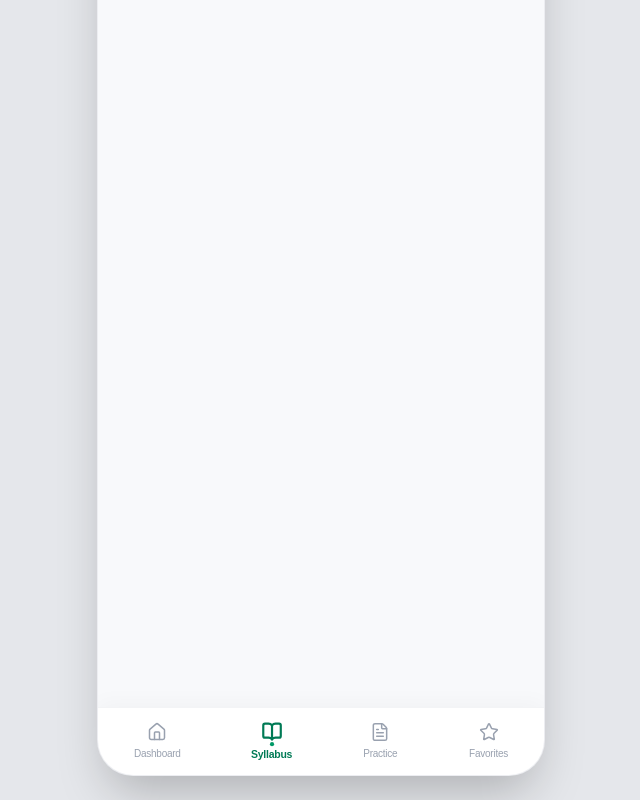
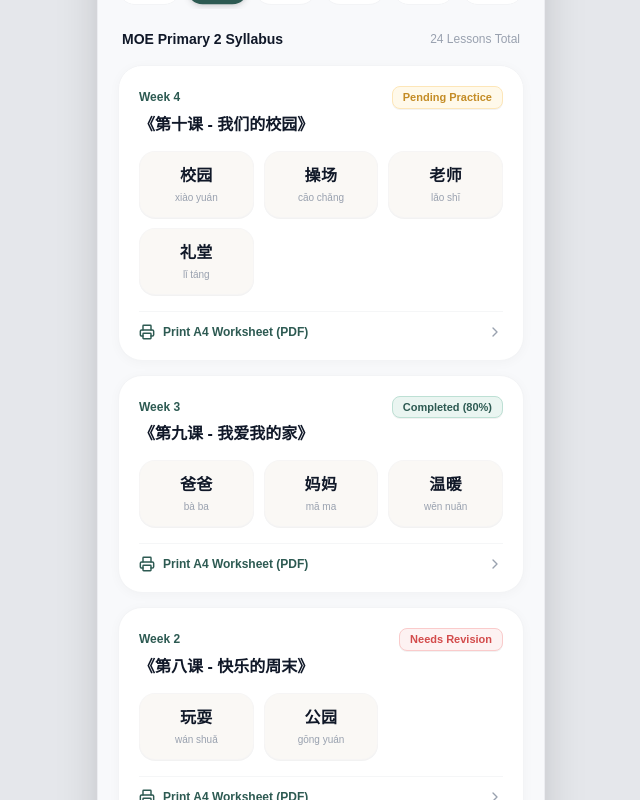
Before and after one commit to UdeanZZ/ai-powered-chinese-handwriting-grading-app, a Next.js app: page / in a window 1280 px wide. Both pictures are taken after a click on the button "Syllabus". Shown: the part 128-928 px from the top of the page, without its empty margins (319-959 px from the left). Built offline with nearby package versions, Linux system fonts and the light colour scheme.

Commit message:
screen 2 layouting
- added screen 2 (syllabus)
- integrate syllabus to main app

```diff
--- a/app/page.tsx
+++ b/app/page.tsx
@@ -4,6 +4,7 @@ import React, { useState } from "react";
 import TopHeader from "@/components/TopHeader";
 import BottomNav, { NavTab } from "@/components/BottomNav";
 import Dashboard from "@/components/Dashboard";
+import Syllabus from "@/components/Syllabus";
 
 export default function Home() {
   const [activeTab, setActiveTab] = useState<NavTab>("dashboard");
@@ -28,7 +29,7 @@ export default function Home() {
             <Dashboard onScanClick={handleScanClick} />
           )}
           {activeTab === "syllabus" && (
-            <div className="py-4 text-center text-gray-500">Syllabus (Screen 2) coming next!</div>
+            <Syllabus />
           )}
           {activeTab === "results" && (
             <div className="py-4 text-center text-gray-500">Practice / Results (Screen 4)</div>
--- /dev/null
+++ b/components/Syllabus.tsx
@@ -0,0 +1,172 @@
+"use client";
+
+import React, { useState } from "react";
+import { Printer, ChevronRight } from "lucide-react";
+
+export interface VocabWord {
+    char: string;
+    pinyin: string;
+}
+
+export interface Lesson {
+    id: string;
+    week: string;
+    title: string;
+    level: string;
+    status: "pending" | "completed" | "needs_revision";
+    score?: number;
+    words: VocabWord[];
+}
+
+const mockLessons: Lesson[] = [
+    {
+        id: "lesson-10",
+        week: "Week 4",
+        title: "《第十课 - 我们的校园》",
+        level: "P2",
+        status: "pending",
+        words: [
+            { char: "校园", pinyin: "xiào yuán" },
+            { char: "操场", pinyin: "cāo chǎng" },
+            { char: "老师", pinyin: "lǎo shī" },
+            { char: "礼堂", pinyin: "lǐ táng" },
+        ],
+    },
+    {
+        id: "lesson-9",
+        week: "Week 3",
+        title: "《第九课 - 我爱我的家》",
+        level: "P2",
+        status: "completed",
+        score: 80,
+        words: [
+            { char: "爸爸", pinyin: "bà ba" },
+            { char: "妈妈", pinyin: "mā ma" },
+            { char: "温暖", pinyin: "wēn nuǎn" },
+        ],
+    },
+    {
+        id: "lesson-8",
+        week: "Week 2",
+        title: "《第八课 - 快乐的周末》",
+        level: "P2",
+        status: "needs_revision",
+        words: [
+            { char: "玩耍", pinyin: "wán shuǎ" },
+            { char: "公园", pinyin: "gōng yuán" },
+        ],
+    },
+];
+
+export default function Syllabus() {
+    const [selectedLevel, setSelectedLevel] = useState("P2");
+    const levels = ["P1", "P2", "P3", "P4", "P5", "P6"];
+
+    const getStatusBadge = (status: Lesson["status"], score?: number) => {
+        switch (status) {
+            case "pending":
+                return (
+                    <span className="bg-[#FFF9EA] text-[#C48C26] border border-[#FDE6B8] text-[11px] font-semibold px-2.5 py-0.5 rounded-lg shadow-2xs">
+                        Pending Practice
+                    </span>
+                );
+            case "completed":
+                return (
+                    <span className="bg-[#EAF5F1] text-[#2D5A52] border border-[#BDE0D4] text-[11px] font-semibold px-2.5 py-0.5 rounded-lg shadow-2xs">
+                        Completed ({score}%)
+                    </span>
+                );
+            case "needs_revision":
+                return (
+                    <span className="bg-[#FDF2F2] text-[#D34B4B] border border-[#FACBCB] text-[11px] font-semibold px-2.5 py-0.5 rounded-lg shadow-2xs">
+                        Needs Revision
+                    </span>
+                );
+        }
+    };
+
+    return (
+        <div className="space-y-4 pt-1 pb-8">
+            {/* 1. P1–P6 Tab Selector Pills */}
+            <div className="flex items-center justify-between gap-1.5 py-1 overflow-x-auto no-scrollbar">
+                {levels.map((lvl) => {
+                    const isSelected = selectedLevel === lvl;
+                    return (
+                        <button
+                            key={lvl}
+                            onClick={() => setSelectedLevel(lvl)}
+                            className={`flex-1 py-2 rounded-full text-xs font-bold transition-all ${isSelected
+                                    ? "bg-[#2D5A52] text-white shadow-md scale-102"
+                                    : "bg-white text-gray-600 border border-gray-100 hover:bg-gray-50"
+                                }`}
+                        >
+                            {lvl}
+                        </button>
+                    );
+                })}
+            </div>
+
+            {/* 2. Section Header */}
+            <div className="flex items-center justify-between px-1 pt-1">
+                <h2 className="text-sm font-bold text-gray-900">
+                    MOE Primary {selectedLevel.replace("P", "")} Syllabus
+                </h2>
+                <span className="text-xs text-gray-400 font-medium">24 Lessons Total</span>
+            </div>
+
+            {/* 3. Lesson Cards List */}
+            <div className="space-y-3.5">
+                {mockLessons.map((lesson) => (
+                    <div
+                        key={lesson.id}
+                        className="bg-white rounded-3xl p-5 shadow-[0_2px_12px_rgba(0,0,0,0.03)] border border-gray-100 flex flex-col justify-between transition-all hover:shadow-md"
+                    >
+                        {/* Top row: Week & Status Tag */}
+                        <div>
+                            <div className="flex items-center justify-between">
+                                <span className="text-xs font-semibold text-[#2D5A52]">
+                                    {lesson.week}
+                                </span>
+                                {getStatusBadge(lesson.status, lesson.score)}
+                            </div>
+
+                            {/* Lesson Title */}
+                            <h3 className="text-base font-bold text-gray-900 mt-1">
+                                {lesson.title}
+                            </h3>
+
+                            {/* Chinese Vocabulary Grid */}
+                            <div className="grid grid-cols-3 gap-2.5 mt-3.5">
+                                {lesson.words.map((item, idx) => (
+                                    <div
+                                        key={idx}
+                                        className="bg-[#FAF8F5] rounded-2xl p-3 flex flex-col items-center justify-center border border-gray-100/50 shadow-2xs hover:bg-[#F5F2ED] transition-colors"
+                                    >
+                                        <span className="text-base font-bold text-gray-900 tracking-wide">
+                                            {item.char}
+                                        </span>
+                                        <span className="text-[10px] text-gray-400 font-medium mt-0.5">
+                                            {item.pinyin}
+                                        </span>
+                                    </div>
+                                ))}
+                            </div>
+                        </div>
+
+                        {/* Bottom Action Footer */}
+                        <div className="mt-4 pt-3 border-t border-gray-100/80 flex items-center justify-between">
+                            <button
+                                onClick={() => alert(`Downloading A4 Worksheet for ${lesson.title}`)}
+                                className="flex items-center gap-2 text-xs font-semibold text-[#2D5A52] hover:opacity-80 transition-opacity"
+                            >
+                                <Printer className="w-4 h-4 stroke-[2.2]" />
+                                <span>Print A4 Worksheet (PDF)</span>
+                            </button>
+                            <ChevronRight className="w-4 h-4 text-gray-400" />
+                        </div>
+                    </div>
+                ))}
+            </div>
+        </div>
+    );
+}
```
